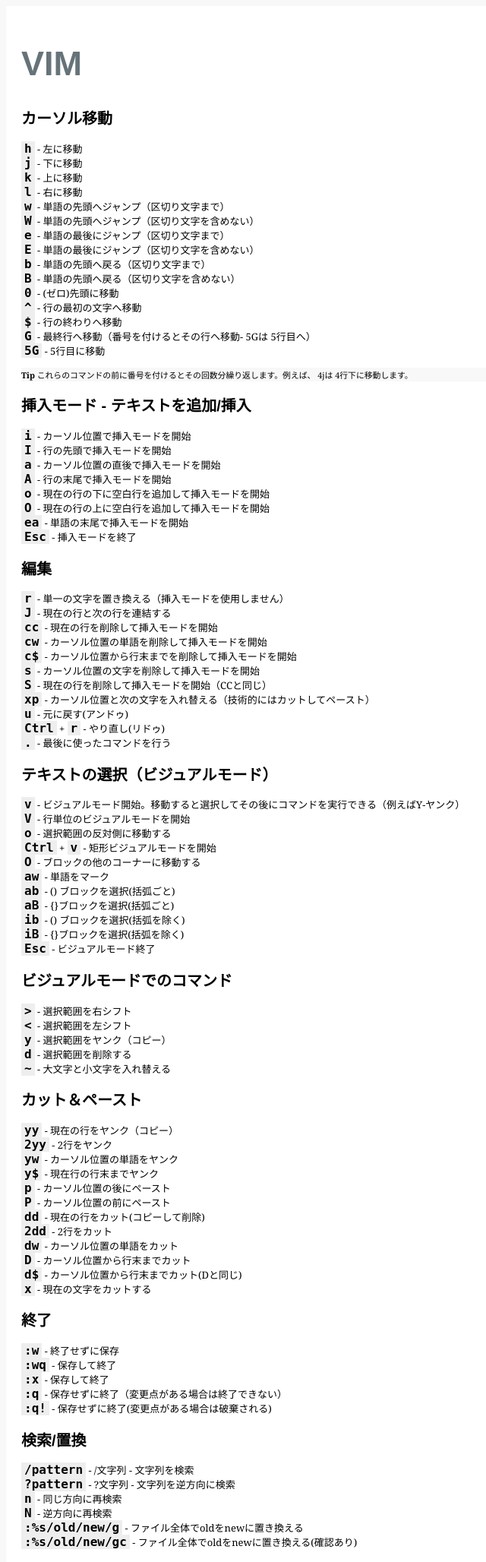
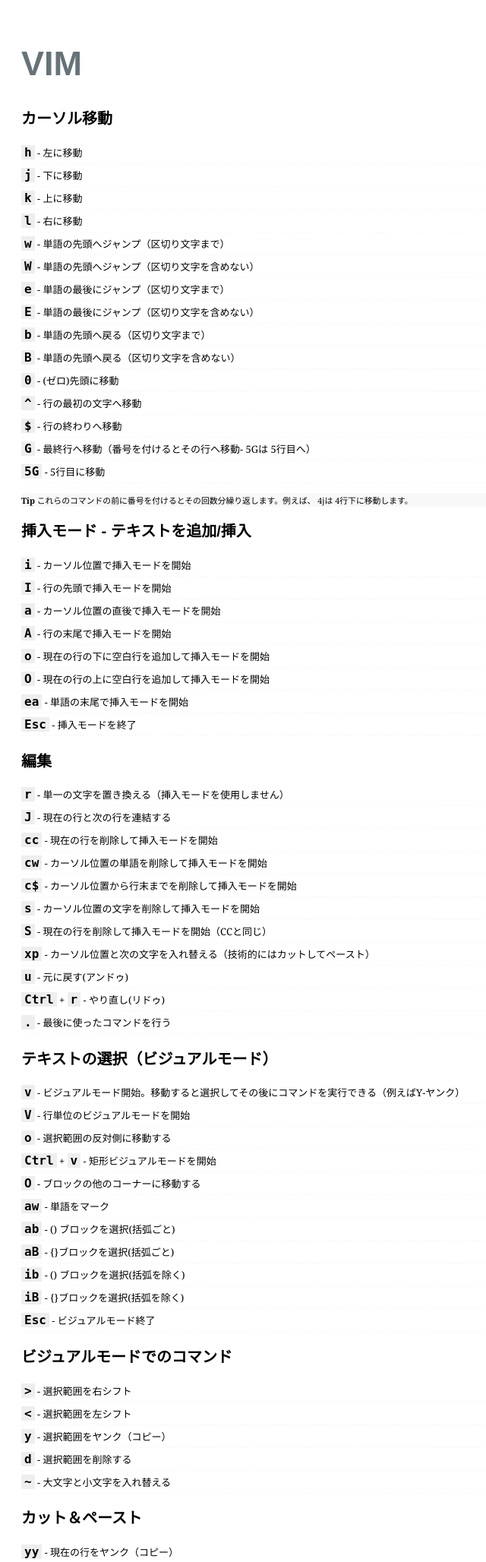
Before and after one commit to rtorr/vim-cheat-sheet, a web app: file app/lang/ja/index.html in a window 1280 px wide. Shown: the top 2056 px of the page at 76% size, without its empty margins (0-640 px from the left). Run offline with its HTML, style and script files only (its server is not run), Linux system fonts and the light colour scheme; some libraries are stand-ins or nearby versions.

Commit message:
adding some seperation between commands

```diff
--- a/app/styles/main.css
+++ b/app/styles/main.css
@@ -1,6 +1,5 @@
 
 body {
-  background: #f8f8f8;
   color: #000;
   font-family: Georgia, serif;
   font-size: 16px;
@@ -24,7 +23,9 @@
 }
 
 li {
+  border-bottom: 1px dashed #f8f8f8;
   list-style-type: none;
+  padding: 5px 0;
 }
 
 kbd {
```
